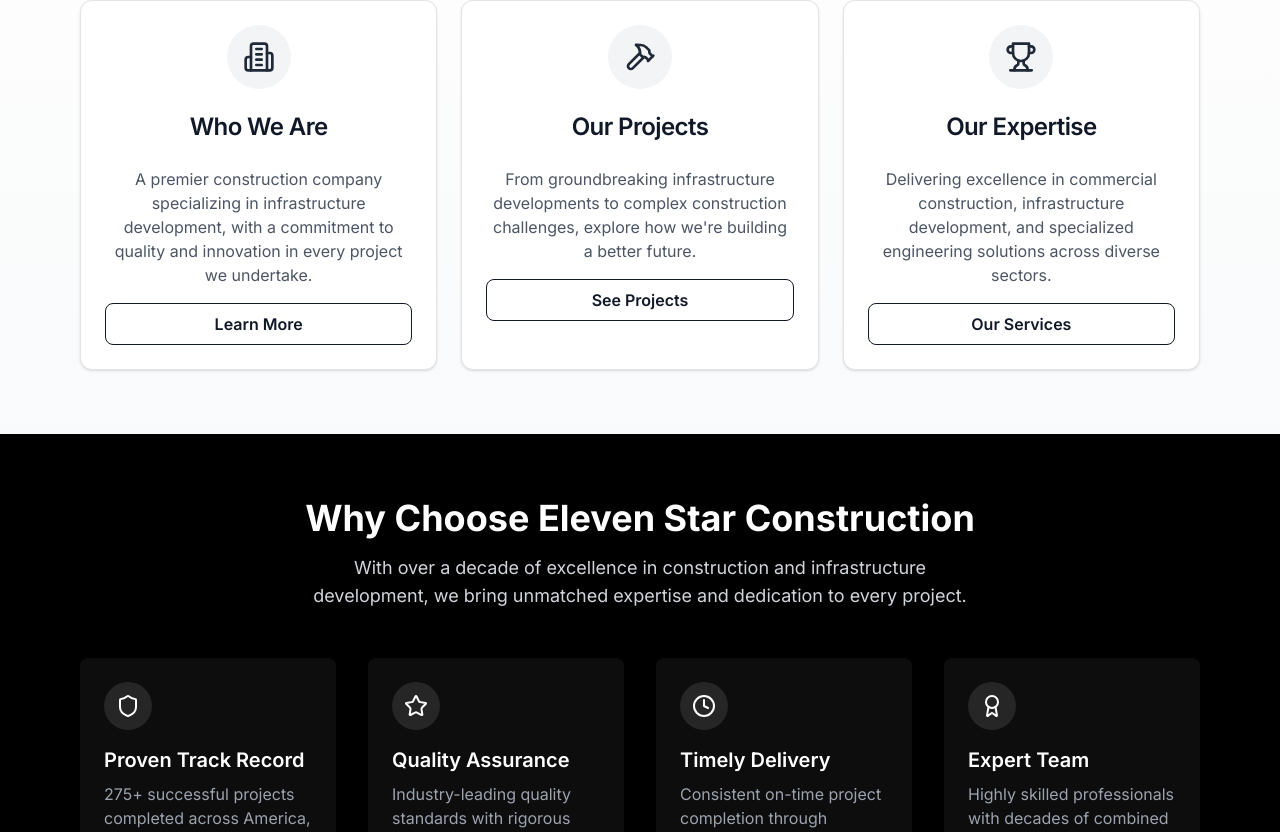
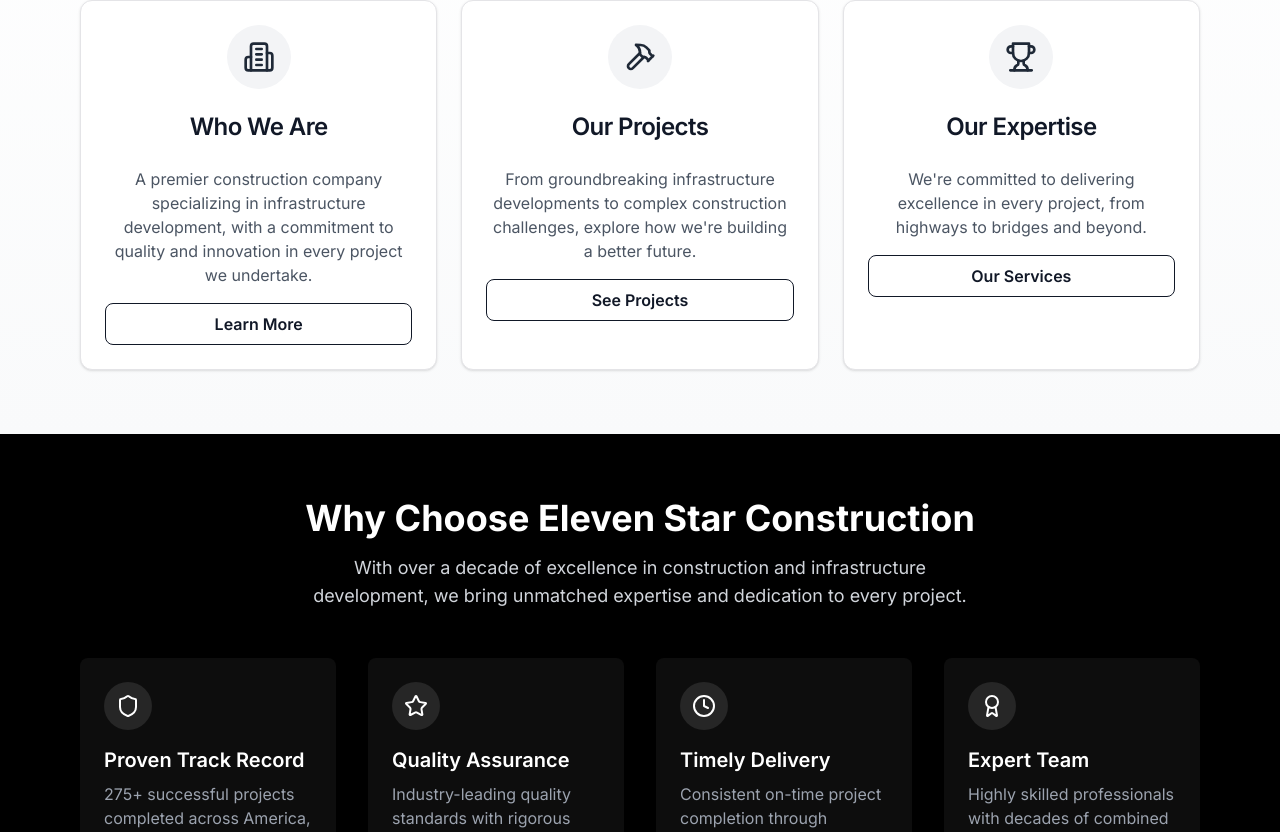
Before and after one commit to Debo123456/eleven-star-construction, a Next.js app: page / in a window 1280 px wide. Shown: the part 888-1720 px from the top of the page. Built offline with nearby package versions, Linux system fonts and the light colour scheme.

Commit message:
More es-lint updates

```diff
--- a/app/contact.tsx
+++ b/app/contact.tsx
@@ -9,7 +9,7 @@
         <div className="relative z-10 text-center px-4">
           <h1 className="text-5xl font-bold mb-4">Contact Us</h1>
           <p className="text-xl text-gray-300 max-w-2xl mx-auto">
-            Let's discuss your next project with Eleven Star Construction
+            Let&apos;s discuss your next project with Eleven Star Construction
           </p>
         </div>
       </section>
--- a/app/projects.tsx
+++ b/app/projects.tsx
@@ -88,7 +88,7 @@
         <div className="max-w-4xl mx-auto text-center px-4">
           <h2 className="text-3xl font-bold mb-4">Have a Project in Mind?</h2>
           <p className="text-gray-300 mb-8">
-            Let's discuss how Eleven Star Construction can bring your vision to reality.
+            Let&apos;s discuss how Eleven Star Construction can bring your vision to reality.
           </p>
           <button className="bg-white text-black px-8 py-3 rounded-lg font-semibold hover:bg-gray-200 transition-all duration-300 transform hover:scale-105">
             Start a Conversation
--- a/components/Footer.tsx
+++ b/components/Footer.tsx
@@ -1,5 +1,3 @@
-import { FaLinkedin, FaTwitter, FaFacebook, FaYoutube } from "react-icons/fa"
-
 export default function Footer() {
   return (
     <footer className="bg-black text-white mt-0 border-t border-gray-800">
@@ -9,7 +7,7 @@
           <div>
             <h3 className="text-xl font-bold mb-4">Eleven Star Construction</h3>
             <p className="text-gray-400">
-              Building tomorrow's infrastructure with innovation and excellence.
+              Building tomorrow&apos;s infrastructure with innovation and excellence.
             </p>
           </div>
 
--- a/components/SectionFamily.tsx
+++ b/components/SectionFamily.tsx
@@ -51,7 +51,7 @@
                 <h3 className="text-xl font-semibold mb-2">{partner.name}</h3>
                 <p className="text-gray-400 text-sm">{partner.role}</p>
               </div>
-              <blockquote className="text-gray-300 mb-4 italic">
+              <blockquote className="text-gray-600 mb-4">
                 &quot;{partner.quote}&quot;
               </blockquote>
               <p className="text-sm text-gray-400">- {partner.speaker}</p>
--- a/components/SectionGlance.tsx
+++ b/components/SectionGlance.tsx
@@ -61,8 +61,8 @@
             </CardHeader>
             <CardContent>
               <p className="text-gray-600 text-center">
-                Delivering excellence in commercial construction, infrastructure development,
-                and specialized engineering solutions across diverse sectors.
+                We&apos;re committed to delivering excellence in every project,
+                from highways to bridges and beyond.
               </p>
               <button className="w-full mt-4 text-gray-900 hover:text-white font-semibold transition-colors duration-300 py-2 border border-gray-900 rounded-lg hover:bg-gray-900">
                 Our Services
```
